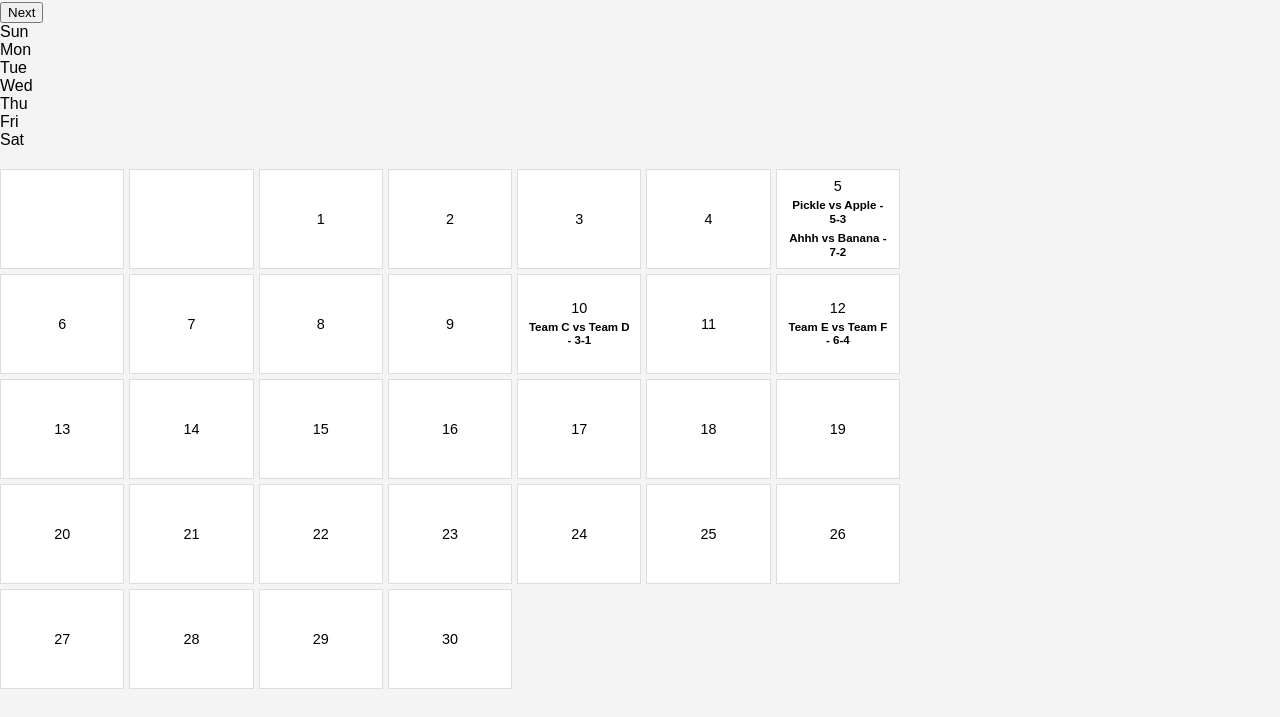
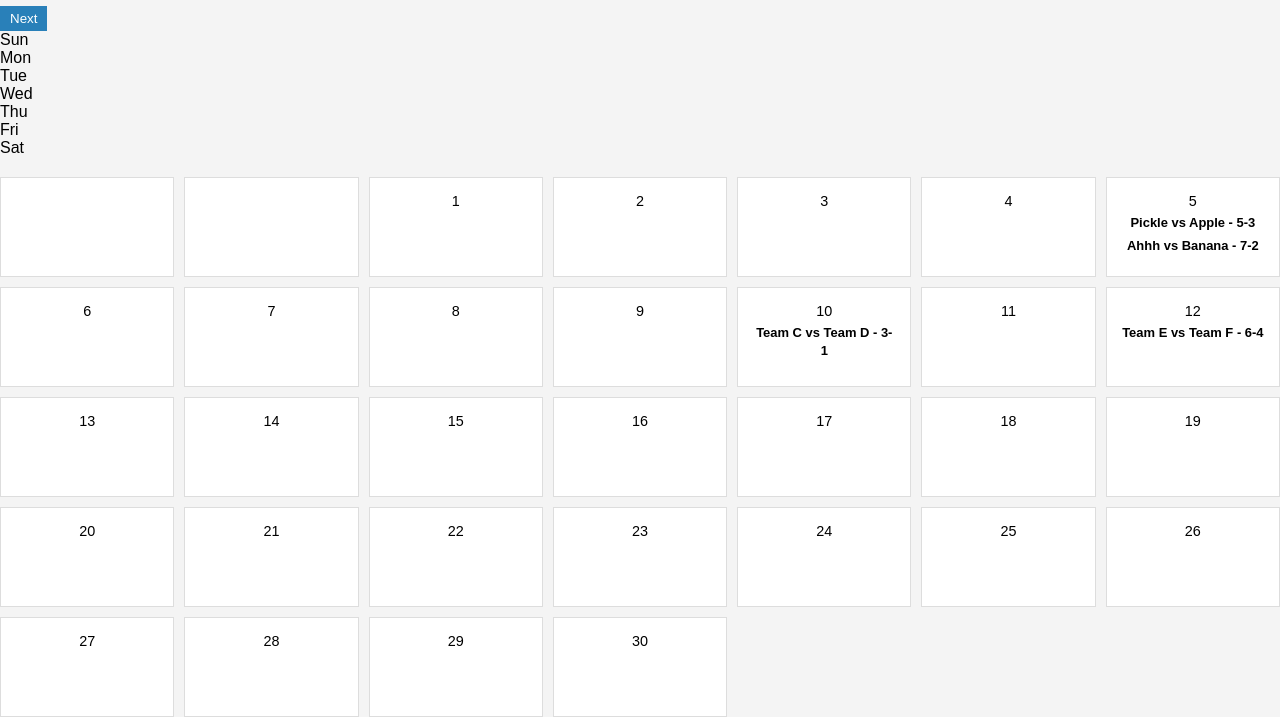
Before and after one commit to 20kawa/baseball, a plain HTML site: page index.html in a window 1280 px wide. Shown: the part 87-804 px from the top of the page. Drawn offline with Linux system fonts and the light colour scheme.

Commit message:
Update styles.css

```diff
--- a/styles.css
+++ b/styles.css
@@ -10,6 +10,8 @@ body {
     flex-direction: column;
     align-items: center;
     margin-top: 20px;
+    width: 90%;
+    max-width: 1000px;
 }
 
 #calendarHeader {
@@ -25,42 +27,51 @@ body {
 #calendarGrid {
     display: grid;
     grid-template-columns: repeat(7, 1fr);
-    gap: 5px;
+    gap: 10px;
     margin-top: 20px;
-    width: 90%;
-    max-width: 900px;
+    width: 100%;
 }
 
 .day-cell {
-    padding: 10px;
+    padding: 15px;
     background-color: #fff;
     border: 1px solid #ddd;
     display: flex;
     flex-direction: column;
-    justify-content: center;
+    justify-content: flex-start;
     align-items: center;
     font-size: 0.9em;
-    height: 100px; /* Adjusted for better readability */
+    min-height: 100px;
     box-sizing: border-box;
     text-align: center;
-    min-width: 100px;
+    position: relative;
 }
 
 .day-cell span {
     font-weight: bold;
+    font-size: 1.1em;
 }
 
 .day-cell .game {
     margin-top: 5px;
-    font-size: 0.8em;
-    line-height: 1.2;
+    font-size: 0.9em;
+    line-height: 1.4;
 }
 
 .day-cell .score {
-    font-size: 0.9em;
-    color: #2c3e50;
-    margin-top: 5px;
+    font-size: 1em;
+    color: #3498db;
+    margin-top: 10px;
 }
 
 #prevMonth, #nextMonth {
-    background-color:
+    background-color: #2980b9;
+    color: white;
+    border: none;
+    padding: 5px 10px;
+    cursor: pointer;
+}
+
+#prevMonth:hover, #nextMonth:hover {
+    background-color: #3498db;
+}
```
